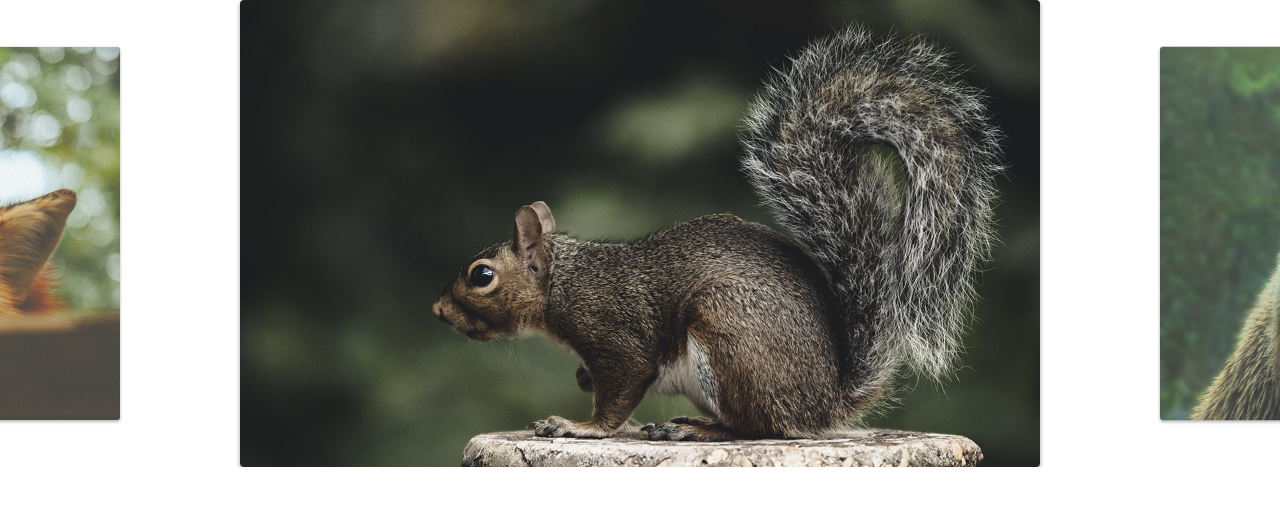
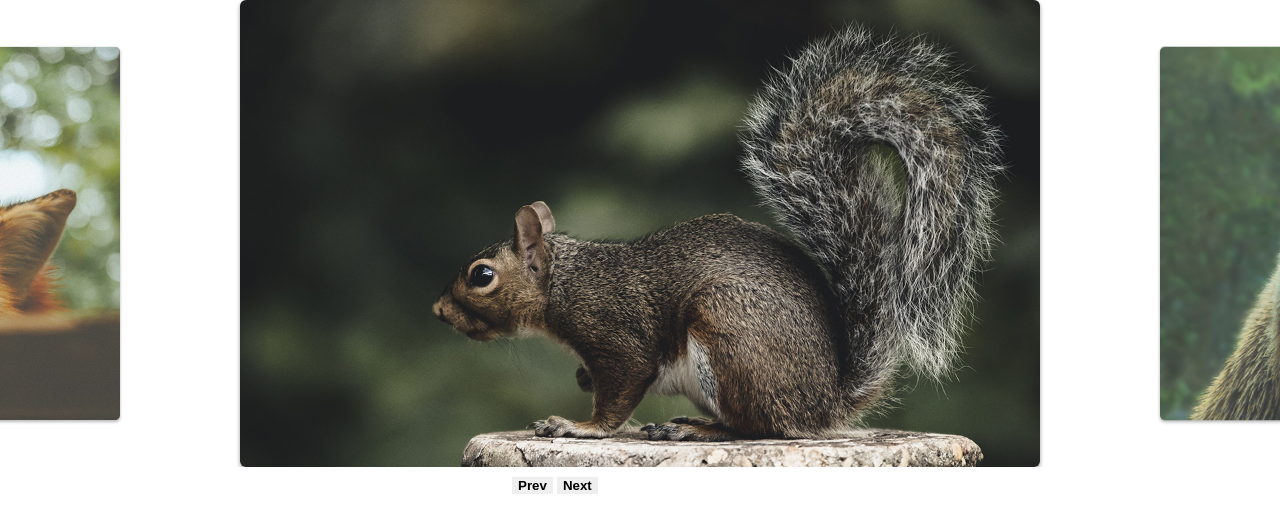
Before and after one commit to Feehzzz/slide-master, a plain HTML site: page index.html in a window 1280 px wide. Drawn offline with Linux system fonts and the light colour scheme.

Commit message:
navegacao prev e next

```diff
--- a/css/style.css
+++ b/css/style.css
@@ -26,7 +26,7 @@ img {
   width: 80vw;
   max-width: 800px;
   margin: 0 20px;
-  border-radius: 4px;
+  border-radius: 6px;
   overflow: hidden;
   box-shadow: 0 2px 4px rgba(0,0,0,.4);
   opacity: .8;
@@ -37,3 +37,16 @@ img {
   opacity: 1;
   transform: scale(1)
 }
+
+.arrow-nav button {
+  display: inline-flex;
+  border: none;
+  font-weight: bold;
+  position: relative;
+  left: 40%;
+  margin-top: 10px;
+
+
+
+
+}
--- a/index.html
+++ b/index.html
@@ -1,5 +1,6 @@
 <!DOCTYPE html>
 <html lang="en">
+
 <head>
   <meta charset="UTF-8">
   <meta name="viewport" content="width=device-width, initial-scale=1.0">
@@ -8,6 +9,7 @@
   <link rel="stylesheet" href="css/style.css">
   <title> Slide Curso javascript </title>
 </head>
+
 <body>
   <div class="slide-wrapper">
     <ul class="slide">
@@ -20,6 +22,11 @@
 
     </ul>
   </div>
+  <div class="arrow-nav">
+    <button class="prev">Prev</button>
+    <button class="next">Next</button>
+  </div>
   <script type="module" src="js/script.js"></script>
 </body>
+
 </html>
--- a/js/script.js
+++ b/js/script.js
@@ -1,6 +1,6 @@
-import Slide from './slide.js';
+import {SlideNav} from './slide.js';
 
-const slide = new Slide('.slide', '.slide-wrapper');
+const slide = new SlideNav('.slide', '.slide-wrapper');
 slide.init();
-slide.changeSlide(0)
+slide.addArrow('.prev', '.next')
 slide.activeNextSlide()
--- a/js/slide.js
+++ b/js/slide.js
@@ -1,6 +1,6 @@
 import debounce from './debounce.js';
 
-export default class Slide {
+export class Slide {
   constructor(slide, wrapper) {
     this.slide = document.querySelector(slide);
     this.wrapper = document.querySelector(wrapper);
@@ -120,6 +120,9 @@ export default class Slide {
     this.onMove = this.onMove.bind(this);
     this.onEnd = this.onEnd.bind(this);
     this.onResize = debounce(this.onResize.bind(this), 200);
+    this.activePrevSlide = this.activePrevSlide.bind(this);
+    this.activeNextSlide = this.activeNextSlide.bind(this);
+
 
   }
   init() {
@@ -128,6 +131,20 @@ export default class Slide {
     this.slidesConfig();
     this.transition(true);
     this.addResizeEvent();
+    this.changeSlide(0);
     return this;
   }
 }
+
+export class SlideNav extends Slide {
+  addArrow(prev, next){
+    this.prevElement = document.querySelector(prev);
+    this.nextElement = document.querySelector(next);
+    this.addArrowEvent();
+  }
+  addArrowEvent(){
+    this.prevElement.addEventListener('click', this.activePrevSlide);
+    this.nextElement.addEventListener('click', this.activeNextSlide);
+
+  }
+}
```
Lines whose indentation alone changed are shown as unchanged.
